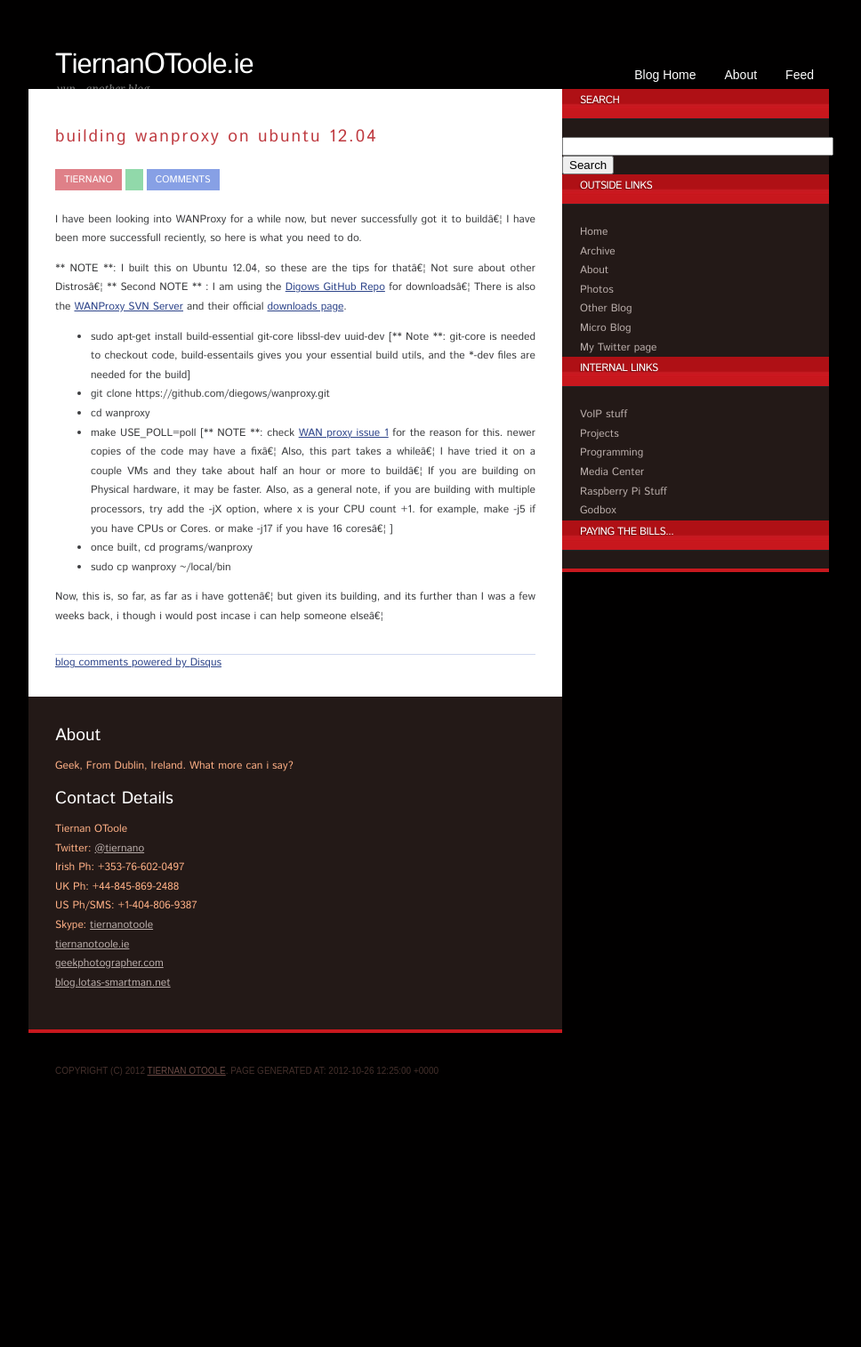
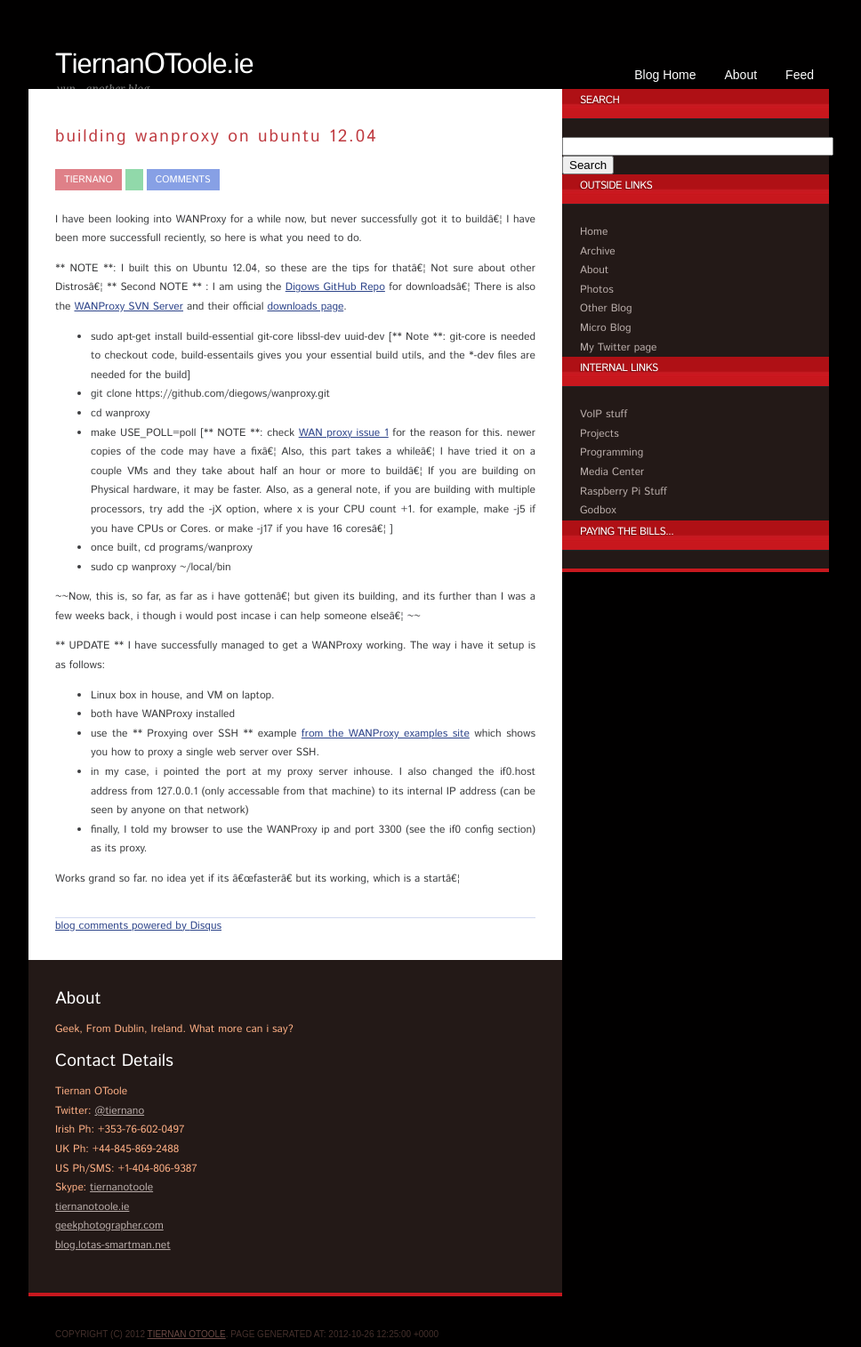
Before and after one commit to hewtwit-zz/tiernanotoole.ie, a Jekyll site: the page built from _posts/2012-10-24-building_wanproxy_on_ubuntu_12.04.markdown, in a window 1280 px wide. Shown: the whole page at 89% size, without its empty margins (158-1126 px from the left). Built offline with Jekyll 4.4.1, drawn with Linux system fonts in a browser that asks for light colours; Markdown is read by kramdown in place of the engine named in the settings; comment, search, counter and statistics services are not loaded; before the commit the page ends 1218 px from its top, so only the background shows below that.

Commit message:
more tweaks to post

```diff
--- a/_posts/2012-10-24-building_wanproxy_on_ubuntu_12.04.markdown
+++ b/_posts/2012-10-24-building_wanproxy_on_ubuntu_12.04.markdown
@@ -18,10 +18,21 @@ I have been looking into WANProxy for a while now, but never successfully got it
 * once built, cd programs/wanproxy
 * sudo cp wanproxy ~/local/bin
 
-Now, this is, so far, as far as i have gotten... but given its building, and its further than I was a few weeks back, i though i would post incase i can help someone else...
+~~Now, this is, so far, as far as i have gotten... but given its building, and its further than I was a few weeks back, i though i would post incase i can help someone else... ~~
+
+** UPDATE ** I have successfully managed to get a WANProxy working. The way i have it setup is as follows:
+
+* Linux box in house, and VM on laptop.
+* both have WANProxy installed
+* use the ** Proxying over SSH ** example [from the WANProxy examples site][6] which shows you how to proxy a single web server over SSH.
+* in my case, i pointed the port at my proxy server inhouse. I also changed the if0.host address from 127.0.0.1 (only accessable from that machine) to its internal IP address (can be seen by anyone on that network)
+* finally, I told my browser to use the WANProxy ip and port 3300 (see the if0 config section) as its proxy.
+
+Works grand so far. no idea yet if its "faster" but its working, which is a start...
 
 [1]:http://www.wanproxy.org
 [2]:http://github.com/diegows/wanproxy
 [3]:http://wanproxy.org/svn/trunk
 [4]:http://wanproxy.org/get.shtml
 [5]:https://github.com/diegows/wanproxy/issues/1
+[6]:http://wanproxy.org/examples.shtml
```
